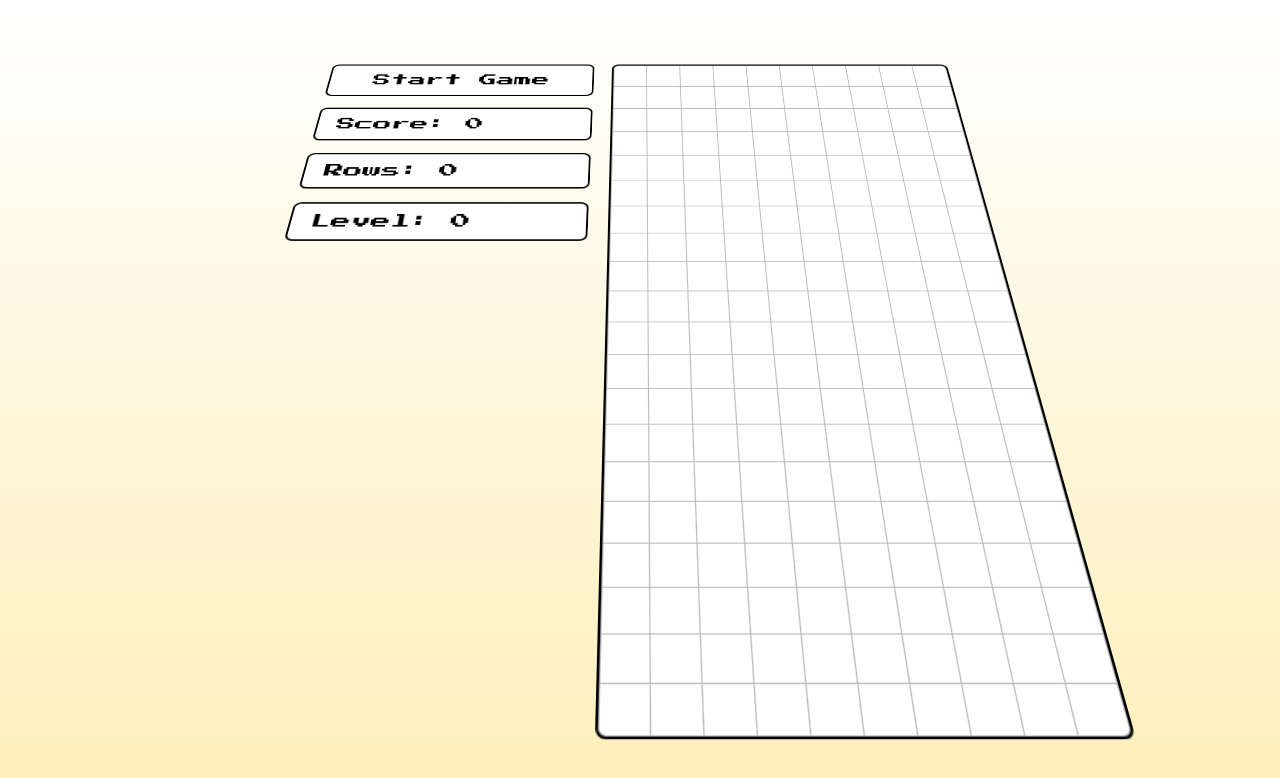
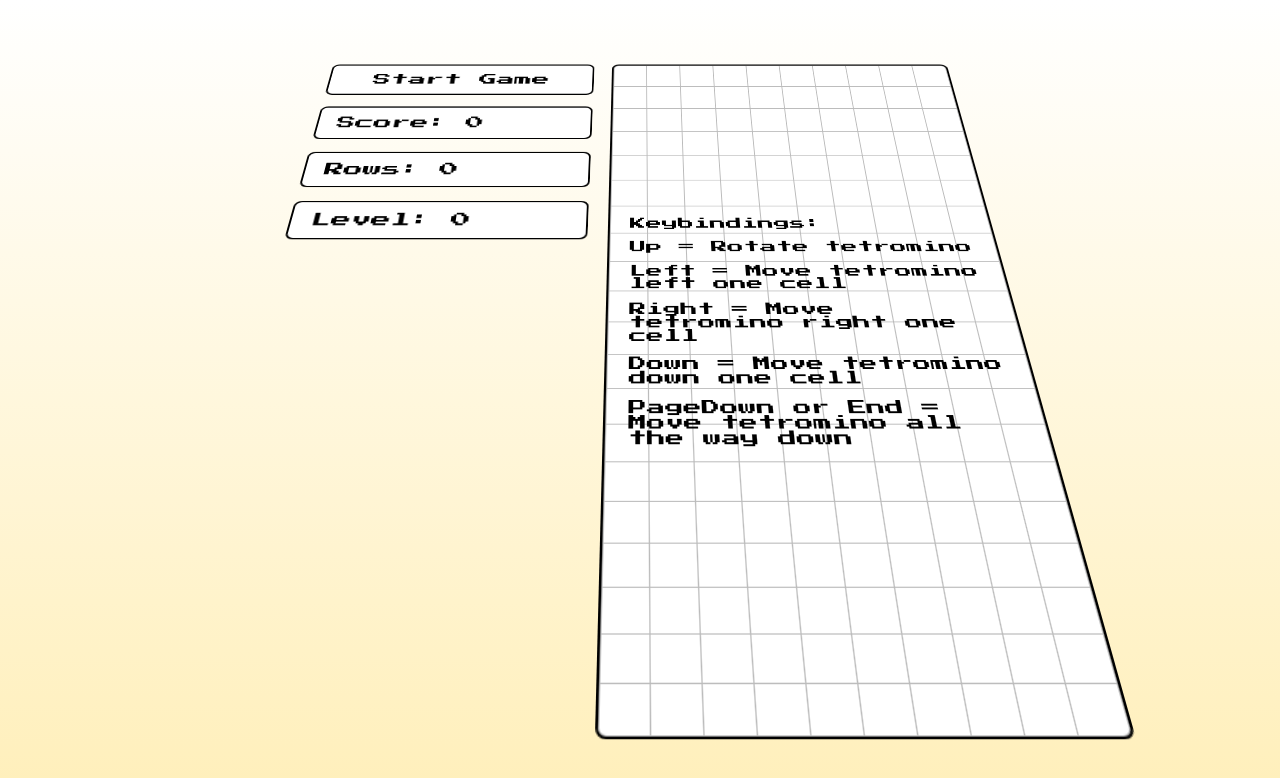
Before and after one commit to Dreamdealer/resume, a React (Create React App) app: page / in a window 1280 px wide. Shown: the top 778 px of the page. Built offline with nearby package versions, Linux system fonts and the light colour scheme.

Commit message:
chore: Separated Button + Full Drop + better typing + instructions

```diff
--- /dev/null
+++ b/src/Components/Button.tsx
@@ -0,0 +1,19 @@
+import styled from 'styled-components';
+
+const Button = styled.button`
+    outline: none;
+    border: 2px solid #000;
+    border-radius: 8px;
+    line-height: 50px;
+    font-size: 20px;
+    padding: 0 20px;
+    background: #FFF;
+    font-family: inherit;
+
+    &:hover {
+        cursor: pointer;
+        box-shadow: 0 0 20px rgba(0,0,0,.2);
+    }
+`;
+
+export default Button;
--- a/src/Components/Stage.tsx
+++ b/src/Components/Stage.tsx
@@ -20,7 +20,21 @@ const StyledStage = styled.div`
     box-shadow: 0 0 0 1px ${tetrisConfig.stage.lineColor} inset;
     border: 2px solid #000;
     border-radius: 8px;
+    position: relative;
 `
+
+const StyledInstructions = styled.div`
+    position: absolute;
+    left: 0;
+    right: 0;
+    top: 0;
+    bottom: 0;
+    display: flex;
+    justify-content: center;
+    align-items: center;
+    color: #000;
+    padding: 20px;
+`;
 
 const StyledRow = styled.div`
     display: flex;
@@ -30,11 +44,22 @@ const StyledRow = styled.div`
 
 type PropsType = {
     stage: any;
+    showInstructions: boolean;
 }
 
 const Stage:FC<PropsType> = props => {
     return (
         <StyledStage>
+            {props.showInstructions && (
+                <StyledInstructions>
+                    Keybindings:<br /><br />
+                    Up = Rotate tetromino<br /><br />
+                    Left = Move tetromino left one cell<br /><br />
+                    Right = Move tetromino right one cell<br /><br />
+                    Down = Move tetromino down one cell<br /><br />
+                    PageDown or End = Move tetromino all the way down
+                </StyledInstructions>
+            )}
             {props.stage.map((row: Array<Array<any>>, rowIndex: number) => (
                 <StyledRow key={rowIndex}>
                     {row.map(([type, state], index: number) => {
--- a/src/Components/Tetris.tsx
+++ b/src/Components/Tetris.tsx
@@ -7,6 +7,8 @@ import styled from 'styled-components';
 import { createStage, checkCollision } from '../gameHelpers';
 import { useGameStatus } from '../Hooks/useGameStatus';
 import Display from './Display';
+import { tetrisConfig } from '../tetrisConfig';
+import Button from './Button';
 
 const StyledTetrisContainer = styled.div<{ gameOver: boolean }>`
     height: 100vh;
@@ -16,6 +18,7 @@ const StyledTetrisContainer = styled.div<{ gameOver: boolean }>`
     transform-style: preserve-3d;
     transform: rotateX(35deg) rotateY(0deg) translateZ(100px);
     filter: ${({ gameOver }) => gameOver ? 'blur(5px)' : 'none'};
+    font-family: 'Press Start 2P', cursive;
 `;
 
 const StyledControlsContainer = styled.div`
@@ -35,27 +38,11 @@ const StyledGameOverContainer = styled.div`
     justify-content: center;
     align-items: center;
     z-index: 99;
-    font-family: 'Press Start 2P', cursive;
     color: #000;
     font-size: 60px;
     font-size: 8vw;
     display: flex;
     flex-flow: column wrap;
-`;
-
-const StyledButton = styled.button`
-    outline: none;
-    border: 2px solid #000;
-    border-radius: 8px;
-    line-height: 50px;
-    font-size: 20px;
-    background: #FFF;
-    font-family: 'Press Start 2P', cursive;
-
-    &:hover {
-        cursor: pointer;
-        box-shadow: 0 0 20px rgba(0,0,0,.2);
-    }
 `;
 
 const Tetris = () => {
@@ -68,6 +55,7 @@ const Tetris = () => {
     const [score, setScore, rows, setRows, level, setLevel] = useGameStatus(rowsCleared);
 
     const movePlayer = (dir: number) => {
+        continueGame();
         if (!checkCollision(player, stage, { x: dir, y: 0 })) {
             updatePlayerPosition({ x: dir, y: 0, collided: false });
         }
@@ -84,23 +72,36 @@ const Tetris = () => {
         setGameStarted(true);
     }
 
-    const drop = () => {
+    const moveTetrominoDown = (y: number) => {
         // Increase level and speed when player has cleared 10 rows
         if (rows > (level + 1) * 10) {
             setLevel(prev => prev + 1);
             setDropTime(1000 / (level + 1) + 200);
         }
 
-        if (!checkCollision(player, stage, { x: 0, y: 1 })) {
-            updatePlayerPosition({ x: 0, y: 1, collided: false });
+        // Check how far we can move without colliding
+        let canMoveTo = 0;
+
+        for (let tryToMoveTo = 1; tryToMoveTo <= y; tryToMoveTo += 1) {
+            if (checkCollision(player, stage, { x: 0, y: tryToMoveTo })) {
+                break;
+            } else {
+                canMoveTo = tryToMoveTo;
+            }
+        }
+
+        // debug collision detection
+        //console.log(`want to move to: ${y}, canMove to ${canMoveTo}, collidesAt ${collideAt}.`);
+
+        if (canMoveTo === y) {
+            updatePlayerPosition({ x: 0, y: y, collided: false });
         } else {
             if (player.pos.y < 1) {
-                console.log('GAME OVER');
                 setGameStarted(false);
                 setGameOver(true);
                 setDropTime(null);
             }
-            updatePlayerPosition({ x: 0, y: 0, collided: true });
+            updatePlayerPosition({ x: 0, y: canMoveTo, collided: true });
         }
     }
 
@@ -115,30 +116,47 @@ const Tetris = () => {
     };
 
     const keyUp = ({ keyCode }: { keyCode: number}) => {
-        if (!gameOver && keyCode === 40) {
-            setDropTime(1000 / (level + 1));
+        if (!gameOver) {
+            if (keyCode === 40 || keyCode === 34 || keyCode === 35) {
+                continueGame();
+            }
         }
     }
 
     const dropPlayer = () => {
         setDropTime(null);
-        drop();
+        moveTetrominoDown(1);
+    }
+
+    const fullDropPlayer = () => {
+        setDropTime(null);
+        moveTetrominoDown(tetrisConfig.stage.height);
     }
 
 
     const move = ({ keyCode } : { keyCode: number}) => {
         if (!gameOver) {
             switch (keyCode) {
-                case 37: movePlayer(-1); break;
-                case 39: movePlayer(1); break;
-                case 40: dropPlayer(); break;
-                case 38: playerRotate(stage, 1); break;
+                case 37:
+                    movePlayer(-1); break;
+                case 39:
+                    movePlayer(1); break;
+                case 40:
+                    dropPlayer(); break;
+                case 38:
+                    playerRotate(stage, 1); break;
+                case 34:
+                case 35:
+                    fullDropPlayer(); break;
+                default:
+                    console.log(`Unused keystroke: ${keyCode}`);
+                    break;
             }
         }
     }
 
     useInterval(() => {
-        drop();
+        moveTetrominoDown(1);
     }, dropTime);
 
     return (
@@ -146,7 +164,7 @@ const Tetris = () => {
             {gameOver && (
                 <StyledGameOverContainer>
                     <p>Game Over</p>
-                    <StyledButton onClick={() => { startGame(); }}>Restart Game</StyledButton>
+                    <Button onClick={() => { startGame(); }}>Restart Game</Button>
                 </StyledGameOverContainer>
             )}
             <StyledTetrisContainer
@@ -161,17 +179,17 @@ const Tetris = () => {
             >
                 <StyledControlsContainer>
                     {!gameStarted ? (
-                        <StyledButton onClick={() => { startGame(); }}>Start Game</StyledButton>
+                        <Button onClick={() => { startGame(); }}>Start Game</Button>
                     ) : (
-                        <StyledButton onClick={() => { gamePaused ? continueGame() : pauseGame() }}>
+                        <Button onClick={() => { gamePaused ? continueGame() : pauseGame() }}>
                             {gamePaused ? 'Continue Game' : 'Pause Game'}
-                        </StyledButton>
+                        </Button>
                     )}
                     <Display text={`Score: ${score}`} />
                     <Display text={`Rows: ${rows}`} />
                     <Display text={`Level: ${level}`} />
                 </StyledControlsContainer>
-                <Stage stage={stage} />
+                <Stage stage={stage} showInstructions={!gameStarted} />
             </StyledTetrisContainer>
         </>
     )
--- a/src/gameHelpers.ts
+++ b/src/gameHelpers.ts
@@ -1,3 +1,4 @@
+import { PlayerStateType } from './Hooks/usePlayer';
 import { tetrisConfig } from './tetrisConfig';
 import { TetrominoShapeType } from './tetrominos';
 
@@ -13,7 +14,11 @@ export const createStage = (): StageType => {
     return emptyStage;
 }
 
-export const checkCollision = (player: any, stage: any, { x: moveX, y: moveY }: { x: number, y: number}) => {
+export const checkCollision = (
+    player: PlayerStateType,
+    stage: StageType,
+    { x: moveX, y: moveY }: { x: number, y: number}
+) => {
     for (let y = 0; y < player.tetromino.length; y += 1) {
     for (let x = 0; x < player.tetromino[y].length; x += 1) {
       // 1. Check that we're on an actual Tetromino cell
--- a/src/tetrominos.ts
+++ b/src/tetrominos.ts
@@ -15,31 +15,31 @@ export const TETROMINOS: TetrominosType = {
     0: { shape: [[0]], color: '0, 0, 0' },
     I: {
         shape: [[0, 'I', 0, 0], [0, 'I', 0, 0], [0, 'I', 0, 0], [0, 'I', 0, 0]],
-        color: '#EBA83A',
+        color: '#9cdaff',
     },
     J: {
         shape: [[0, 'J', 0], [0, 'J', 0], ['J', 'J', 0]],
-        color: '#E4BAD4',
+        color: '#c568a5',
     },
     L: {
         shape: [[0, 'L', 0], [0, 'L', 0], [0, 'L', 'L']],
-        color: '#FFC074',
+        color: '#ffd265',
     },
     O: {
         shape: [['O', 'O'], ['O', 'O']],
-        color: '#FAEBE0',
+        color: '#bcff7c',
     },
     S: {
         shape: [[0, 'S', 'S'], ['S', 'S', 0], [0, 0, 0]],
-        color: '#F7E6AD',
+        color: '#cd94ff',
     },
     T: {
         shape: [[0, 0, 0], ['T', 'T', 'T'], [0, 'T', 0]],
-        color: '#C9D8B6',
+        color: '#8aedeb',
     },
     Z: {
         shape: [['Z', 'Z', 0], [0, 'Z', 'Z'], [0, 0, 0]],
-        color: '#F1ECC3',
+        color: '#dea6ec',
     },
 };
 
```
